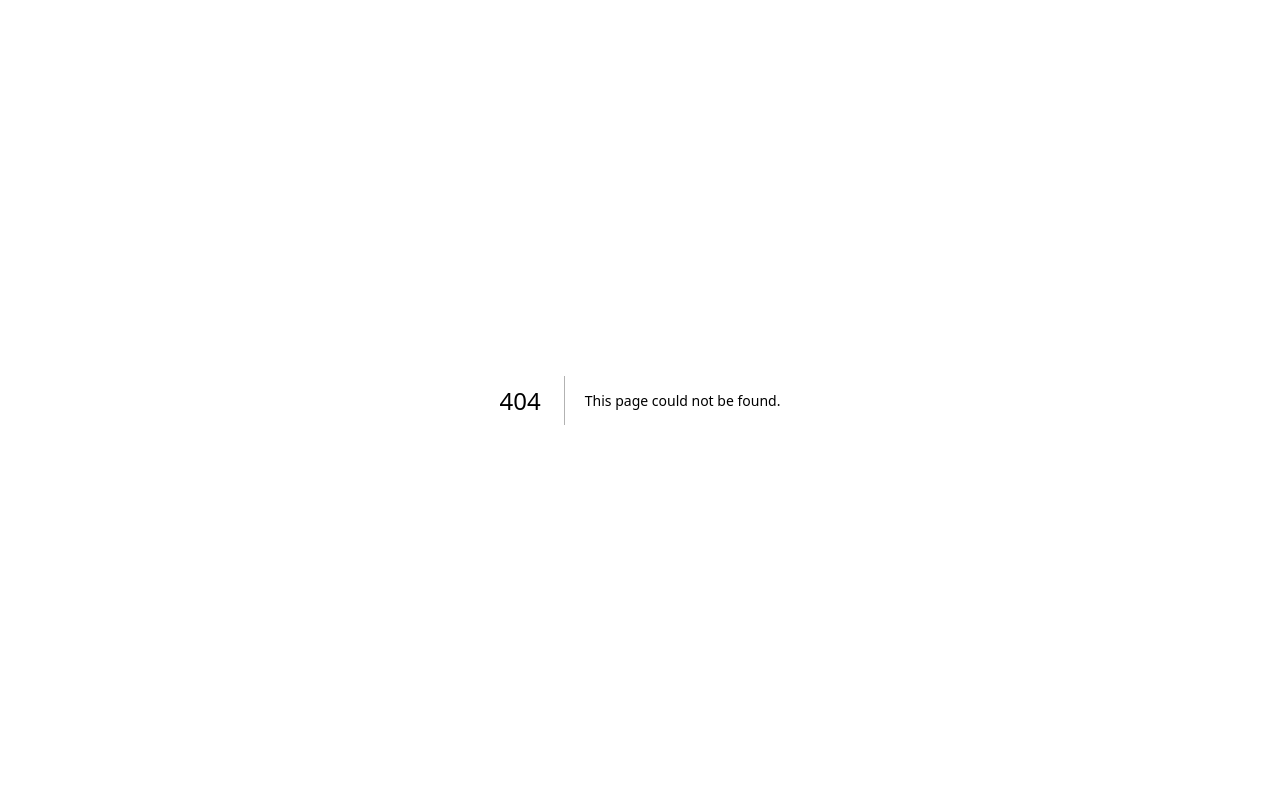
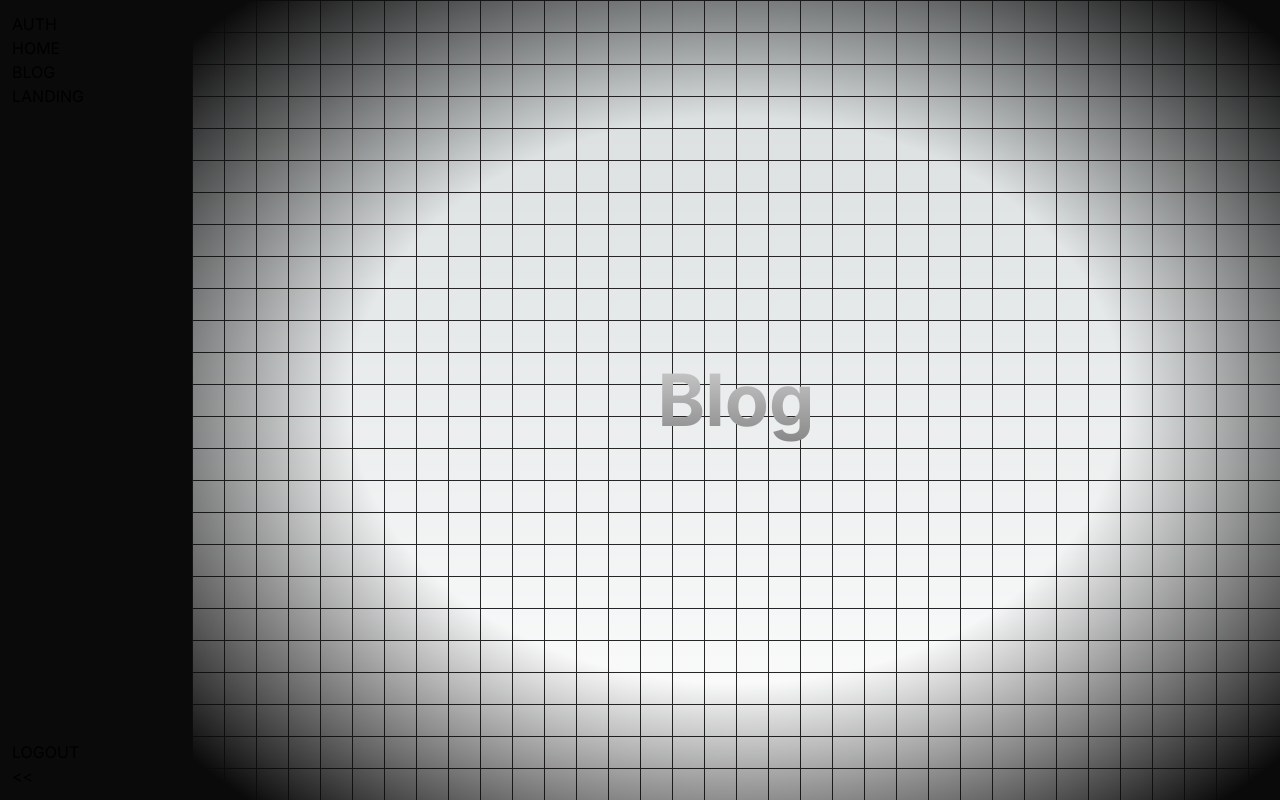
Before and after one commit to TheWinci/dot-dev, a Next.js app: page /app/blog in a window 1280 px wide. Before the commit this address had no page. Built offline with nearby package versions, Linux system fonts and the light colour scheme.

Commit message:
feat: 🎸 added logout

```diff
--- /dev/null
+++ b/app/app/blog/page.tsx
@@ -0,0 +1,12 @@
+import Link from "next/link";
+import React from "react";
+
+function Page() {
+  return (
+    <p className="relative z-20 bg-gradient-to-b from-neutral-200 to-neutral-500 bg-clip-text py-8 text-4xl font-bold text-transparent sm:text-7xl">
+      Blog
+    </p>
+  );
+}
+
+export default Page;
--- a/app/dashboard/page.tsx
+++ b/app/app/landing/page.tsx
@@ -1,11 +1,11 @@
-import React from "react";
+import React from 'react'
 
 function Page() {
   return (
     <p className="relative z-20 bg-gradient-to-b from-neutral-200 to-neutral-500 bg-clip-text py-8 text-4xl font-bold text-transparent sm:text-7xl">
-      Dashboard
+      Landing
     </p>
-  );
+  )
 }
 
-export default Page;
+export default Page
--- a/app/dashboard/layout.tsx
+++ b/app/app/layout.tsx
@@ -8,12 +8,12 @@ export const metadata: Metadata = {
   description: "Generated by create next app",
 };
 
-export default function Example({ children }: PropsWithChildren) {
+export default function Layout({ children }: PropsWithChildren) {
   return (
     <Fragment>
       <div className="relative flex h-full w-full">
         <Navigation />
-        <div className="bg-grid flex w-full items-center justify-center">
+        <div className="bg-grid flex w-full items-center justify-center overflow-hidden">
           {children}
         </div>
       </div>
--- /dev/null
+++ b/app/app/logoutForm.tsx
@@ -0,0 +1,20 @@
+"use server"
+import { logout } from "@/libs/auth";
+import { redirect } from "next/navigation";
+import React from "react";
+
+function LogoutForm() {
+  return (
+    <form
+      action={async () => {
+        "use server";
+        await logout();
+        redirect("/");
+      }}
+    >
+      <button type="submit">Logout</button>
+    </form>
+  );
+}
+
+export default LogoutForm;
--- /dev/null
+++ b/app/app/navigation.tsx
@@ -0,0 +1,41 @@
+"use client";
+import { logout } from "@/libs/auth";
+import Link from "next/link";
+import { RedirectType, redirect, useRouter } from "next/navigation";
+import React, { useState } from "react";
+
+function Navigation() {
+  const router = useRouter();
+  const [isExpanded, setIsExpanded] = useState(true);
+
+  const handleExpandClicked = () => setIsExpanded(true);
+  const handleCollapsClicked = () => setIsExpanded(false);
+
+  const handleLogout = async () => {
+    await logout();
+    router.push("/auth");
+  };
+
+  return (
+    <div
+      className={`${isExpanded ? "w-48" : "w-24"} h-full flex-shrink-0 overflow-auto bg-neutral-950 p-3 transition-all duration-300 ease-linear`}
+    >
+      <nav className="flex h-full flex-col">
+        <Link href={"/auth"}>AUTH</Link>
+        <Link href={"/app"}>HOME</Link>
+        <Link href={"/app/blog"}>BLOG</Link>
+        <Link href={"/app/landing"}>LANDING</Link>
+        <div className="mt-auto flex flex-col">
+          <span onClick={handleLogout}>LOGOUT</span>
+          <span
+            onClick={isExpanded ? handleCollapsClicked : handleExpandClicked}
+          >
+            {isExpanded ? "<<" : ">>"}
+          </span>
+        </div>
+      </nav>
+    </div>
+  );
+}
+
+export default Navigation;
--- /dev/null
+++ b/app/app/page.tsx
@@ -0,0 +1,11 @@
+import React from "react";
+
+function Page() {
+  return (
+    <p className="relative z-20 bg-gradient-to-b from-neutral-200 to-neutral-500 bg-clip-text py-8 text-4xl font-bold text-transparent sm:text-7xl">
+      HOME
+    </p>
+  );
+}
+
+export default Page;
--- a/app/auth/loginForm.tsx
+++ b/app/auth/loginForm.tsx
@@ -11,7 +11,7 @@ async function LoginForm({ children }: PropsWithChildren) {
         "use server";
         await login(formData);
 
-        redirect("/dashboard");
+        redirect("/app");
       }}
     >
       {children}
--- a/app/blog/page.tsx
+++ /dev/null
@@ -1,14 +0,0 @@
-import Link from "next/link";
-import React from "react";
-
-function Page() {
-  return (
-    <div className="bg-red-400" style={{ height: "2000px" }}>
-      BLOG CONTENT
-      <Link href={"/auth"}>auth</Link>
-      <Link href={"/dashboard"}>blog</Link>
-    </div>
-  );
-}
-
-export default Page;
--- a/app/dashboard/navigation.tsx
+++ /dev/null
@@ -1,23 +0,0 @@
-'use client'
-import Link from 'next/link'
-import React, { useState } from 'react'
-
-function Navigation() {
-  const [isExpanded, setIsExpanded] = useState(true)
-  const handleExpandClicked = () => setIsExpanded(true)
-  const handleCollapsClicked = () => setIsExpanded(false)
-
-  return (
-    <div className={`${isExpanded ? 'w-48' : 'w-24'} h-full flex-shrink-0 overflow-auto p-3 bg-neutral-950 transition-all duration-300 ease-linear`}>
-      <nav className='flex flex-col h-full'>
-        <Link href={'/'} >HOME</Link>
-        <Link href={'/blog'} >BLOG</Link>
-        <div className="mt-auto" onClick={isExpanded ? handleCollapsClicked : handleExpandClicked}>
-          BOTTOM
-        </div>
-      </nav>
-    </div>
-  )
-}
-
-export default Navigation
--- a/app/landing/page.tsx
+++ /dev/null
@@ -1,9 +0,0 @@
-import React from 'react'
-
-function Page() {
-  return (
-    <div>LANDING</div>
-  )
-}
-
-export default Page
--- a/libs/auth.ts
+++ b/libs/auth.ts
@@ -1,3 +1,4 @@
+"use server"
 import { JWTPayload, SignJWT, jwtVerify } from "jose";
 import { cookies } from "next/headers";
 import { NextRequest, NextResponse } from "next/server";
```
